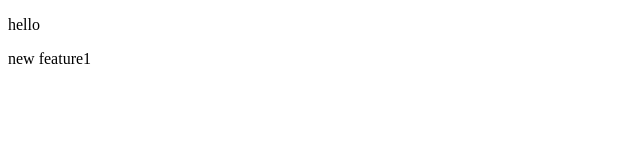
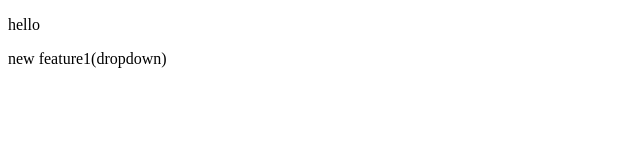
Before and after one commit to Varadaraj93/Local-repo, a plain HTML site: page index.html in a window 1280 px wide. Shown: the full height of the page, 0-640 px from the left. Drawn offline with Linux system fonts and the light colour scheme.

Commit message:
add dropdown

```diff
--- a/index.html
+++ b/index.html
@@ -7,6 +7,6 @@
 </head>
 <body>
     <p>hello</p>
-    <p>new feature1</p>
+    <p>new feature1(dropdown)</p>
 </body>
 </html>
```
